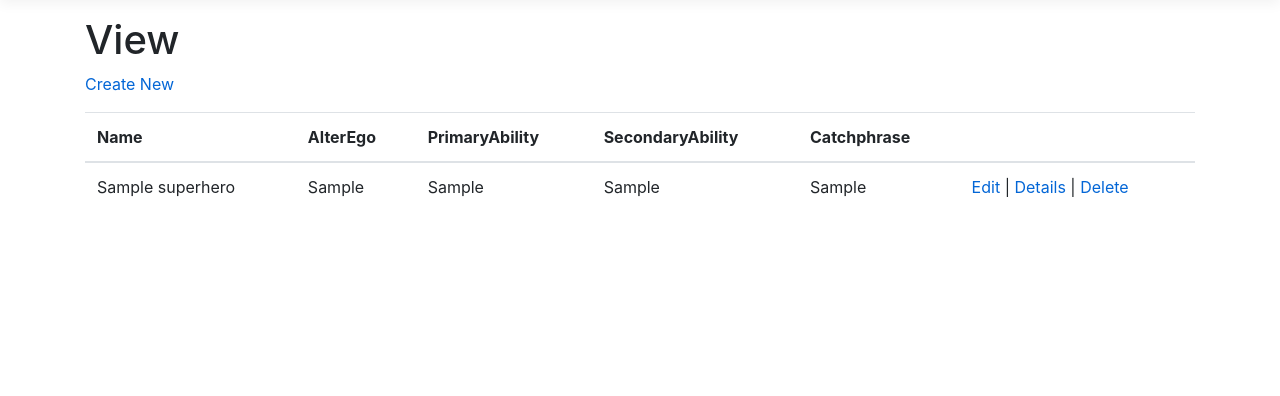
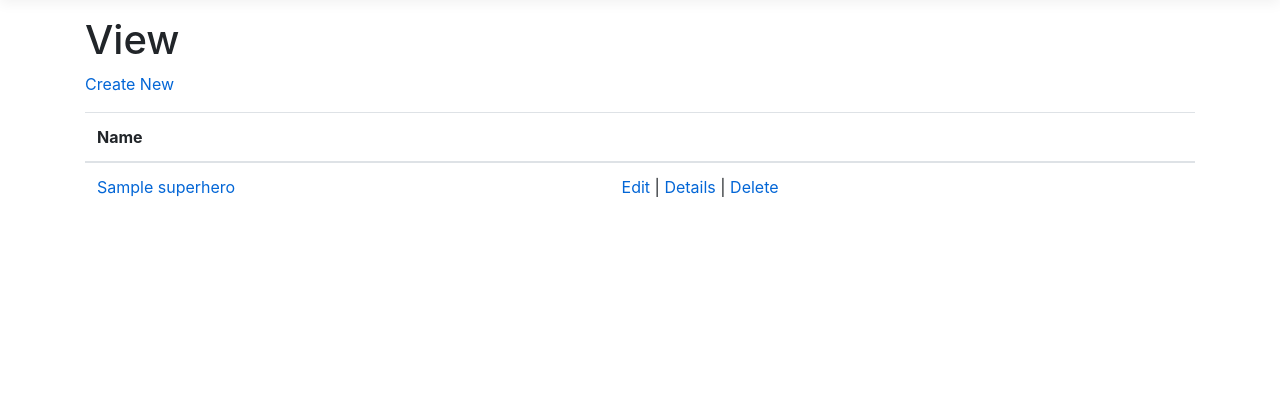
Before and after one commit to larutow/Superheroes, an ASP.NET Core app: page /Superhero in a window 1280 px wide. Shown: the part 57-453 px from the top of the page. Run offline with ASP.NET Core 8, Linux system fonts and the light colour scheme; tables that the repository leaves empty hold one stand-in row (values such as "Sample post"); some libraries are stand-ins or nearby versions.

Commit message:
updated Index.cshtml view to better match expected behavior (clickable name to view details)

```diff
--- a/SuperheroesWebApp/SuperheroesWebApp/Views/Superhero/Index.cshtml
+++ b/SuperheroesWebApp/SuperheroesWebApp/Views/Superhero/Index.cshtml
@@ -15,18 +15,6 @@
             <th>
                 @Html.DisplayNameFor(model => model.Name)
             </th>
-            <th>
-                @Html.DisplayNameFor(model => model.AlterEgo)
-            </th>
-            <th>
-                @Html.DisplayNameFor(model => model.PrimaryAbility)
-            </th>
-            <th>
-                @Html.DisplayNameFor(model => model.SecondaryAbility)
-            </th>
-            <th>
-                @Html.DisplayNameFor(model => model.Catchphrase)
-            </th>
             <th></th>
         </tr>
     </thead>
@@ -34,19 +22,7 @@
 @foreach (var item in Model) {
         <tr>
             <td>
-                @Html.DisplayFor(modelItem => item.Name)
-            </td>
-            <td>
-                @Html.DisplayFor(modelItem => item.AlterEgo)
-            </td>
-            <td>
-                @Html.DisplayFor(modelItem => item.PrimaryAbility)
-            </td>
-            <td>
-                @Html.DisplayFor(modelItem => item.SecondaryAbility)
-            </td>
-            <td>
-                @Html.DisplayFor(modelItem => item.Catchphrase)
+                <a asp-action="Details" asp-route-id="@item.Id">@Html.DisplayFor(modelItem => item.Name)</a>
             </td>
             <td>
                 <a asp-action="Edit" asp-route-id="@item.Id">Edit</a> |
```
